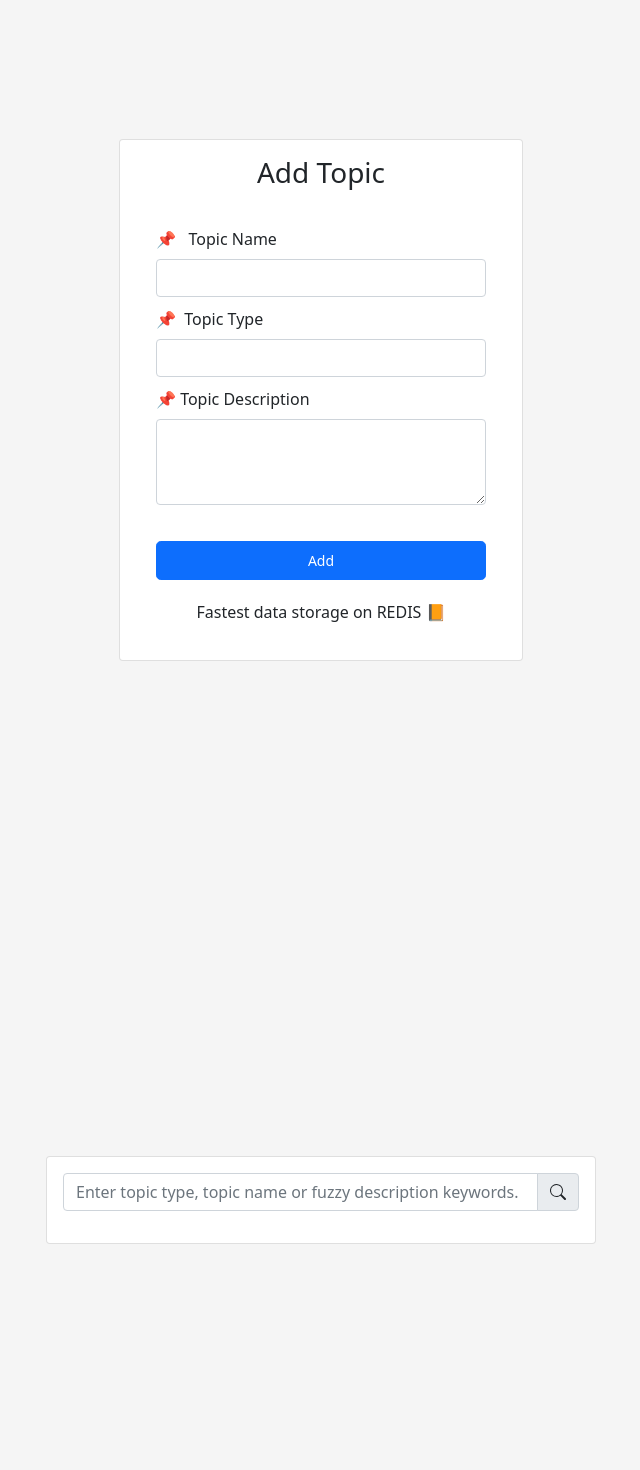
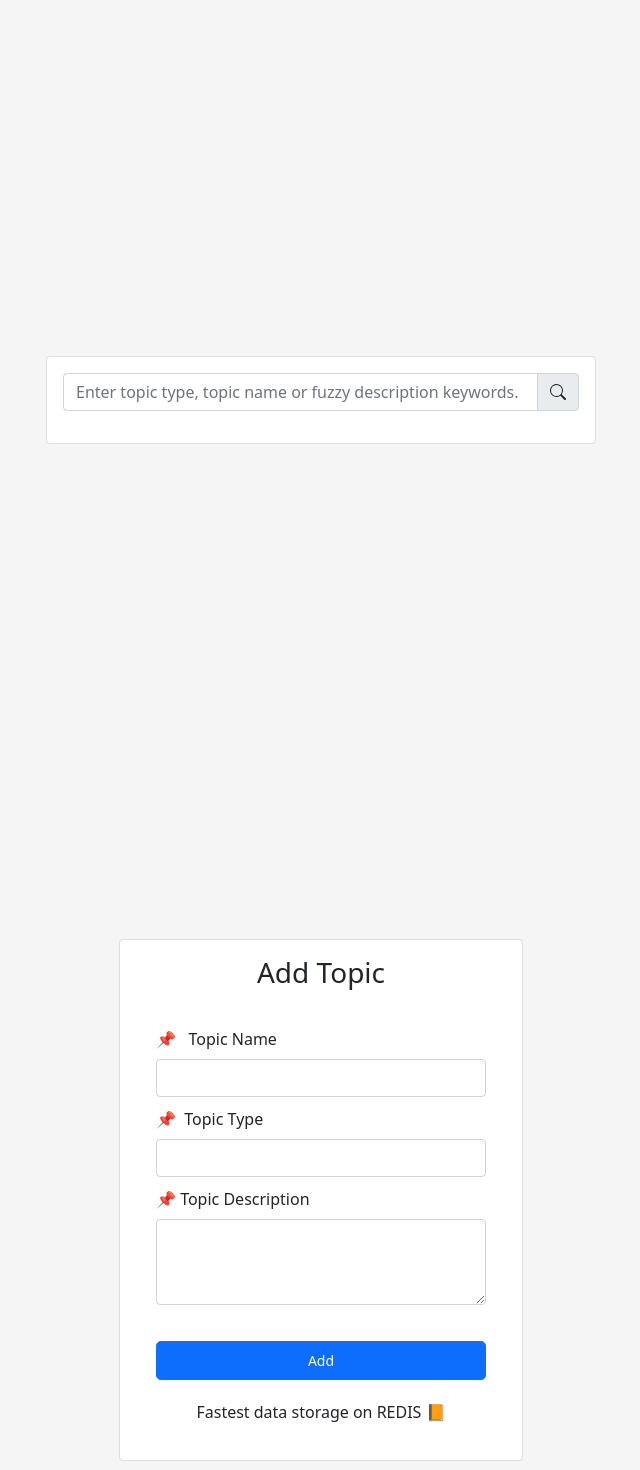
Before and after one commit to ashishpawar517/Memorizer, a Next.js app: page / in a window 1280 px wide. Shown: the top 1470 px of the page, without its empty margins (319-959 px from the left). Built offline with nearby package versions, Linux system fonts and the light colour scheme.

Commit message:
Update index.js

```diff
--- a/pages/index.js
+++ b/pages/index.js
@@ -5,8 +5,8 @@ import SearchTopic from "./SearchTopic";
 export default function Home() {
   return (
     <div>
+     <SearchTopic />
       <AddTopic />
-      <SearchTopic />
     </div>
   );
 }
```
